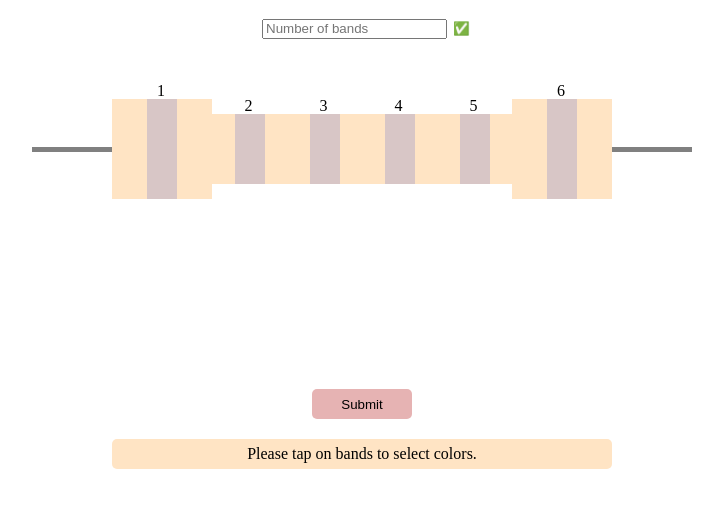
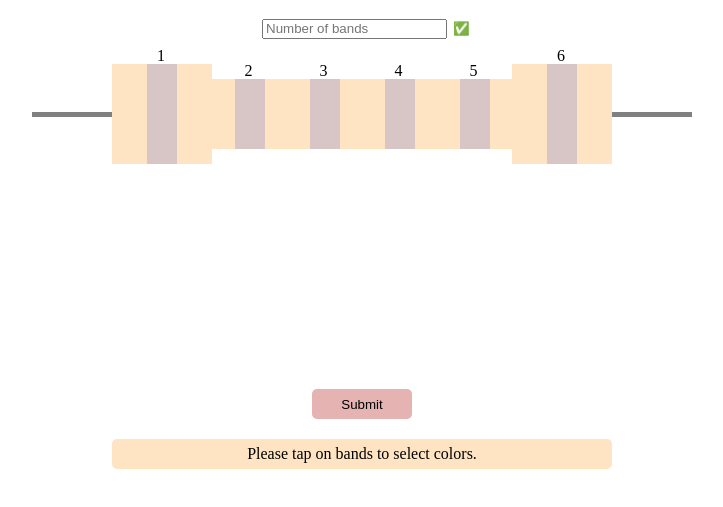
Before and after one commit to mahi028/Resistance-Calculator, a plain HTML site: page index.html in a window 1280 px wide. Shown: the part 61-568 px from the top of the page, without its empty margins (278-1001 px from the left). Drawn offline with Linux system fonts and the light colour scheme.

Commit message:
Update resistor.css

```diff
--- a/resistor.css
+++ b/resistor.css
@@ -1,8 +1,8 @@
 .resistor{
     display: flex;
     position: absolute;
+    top: 125px;
     left: 50%;
-    top: 20%;
     transform: translate(-50%);
     align-items: center;
 }
```
